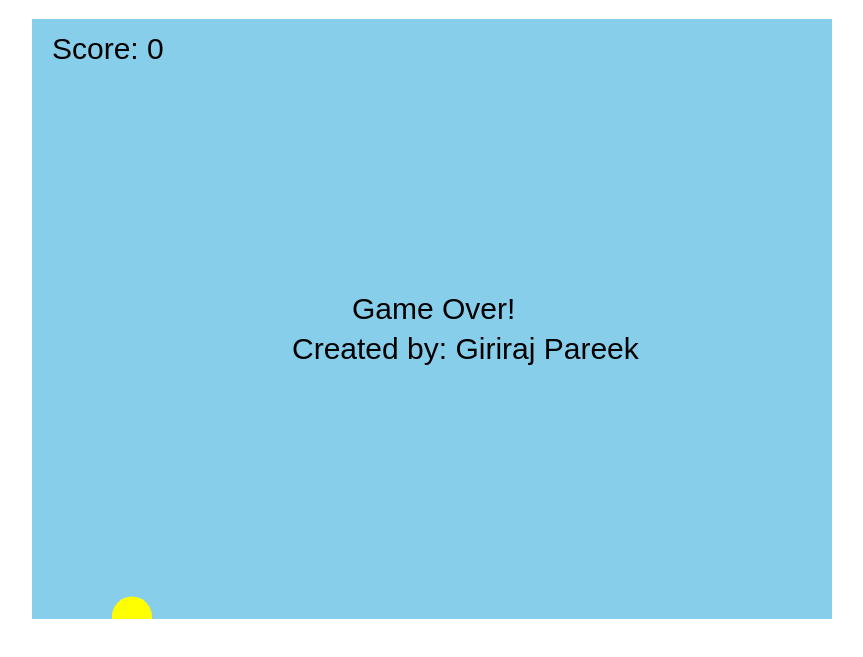
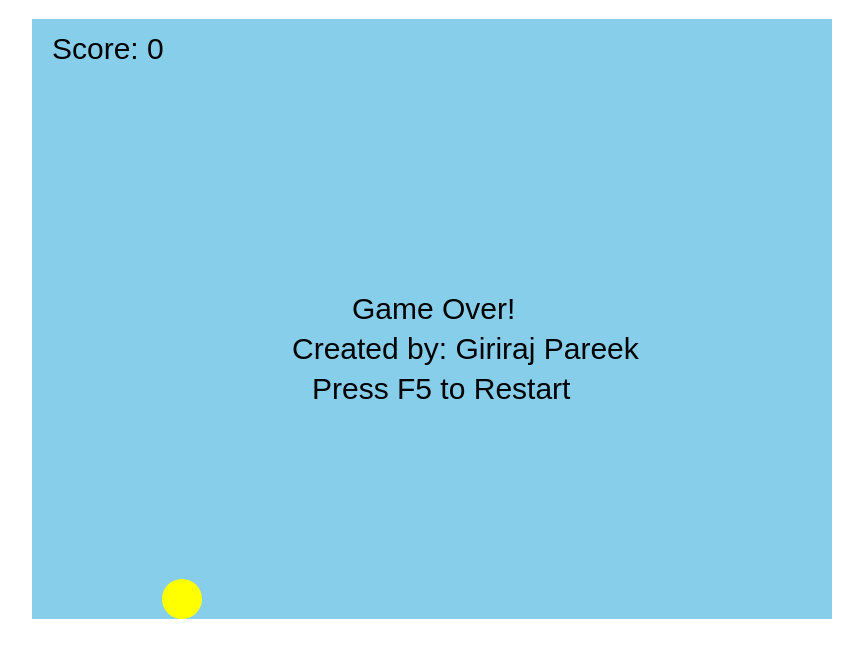
Before and after one commit to Giriraj005/FlappyBirdGameHarsh, a plain HTML site: page index.html in a window 1280 px wide. Shown: the part 61-718 px from the top of the page, without its empty margins (208-1071 px from the left). Drawn offline with Linux system fonts and the light colour scheme.

Commit message:
Update index.html

```diff
--- a/index.html
+++ b/index.html
@@ -21,20 +21,20 @@
         const canvas = document.getElementById("gameCanvas");
         const ctx = canvas.getContext("2d");
 
-        let bird = { x: 100, y: 300, radius: 20, velocity: 0, gravity: 0.6 };
+        let bird = { x: 150, y: 300, radius: 20, velocity: 0, gravity: 0.6, lift: -12 };
         let pipes = [];
         let score = 0;
         let isGameOver = false;
 
-        // Bird jump on key press
-        document.addEventListener("keydown", () => {
-            if (!isGameOver) {
-                bird.velocity = -10;
+        // Bird jumps when key is pressed
+        document.addEventListener("keydown", (event) => {
+            if (event.code === "Space" && !isGameOver) {
+                bird.velocity = bird.lift; // Jump effect
             }
         });
 
         function createPipe() {
-            let gap = 150;
+            let gap = 180;
             let topHeight = Math.random() * (canvas.height / 2);
             let bottomHeight = canvas.height - (topHeight + gap);
             pipes.push({ x: canvas.width, topHeight, bottomHeight, width: 80 });
@@ -43,12 +43,17 @@
         function update() {
             if (isGameOver) return;
 
-            // Bird movement
+            // Bird gravity effect
             bird.velocity += bird.gravity;
             bird.y += bird.velocity;
 
-            // Collision with top/bottom
-            if (bird.y + bird.radius > canvas.height || bird.y - bird.radius < 0) {
+            // Prevent bird from going out of bounds
+            if (bird.y + bird.radius >= canvas.height) {
+                bird.y = canvas.height - bird.radius;
+                isGameOver = true;
+            }
+            if (bird.y - bird.radius <= 0) {
+                bird.y = bird.radius;
                 isGameOver = true;
             }
 
@@ -96,6 +101,7 @@
             if (isGameOver) {
                 ctx.fillText("Game Over!", canvas.width / 2 - 80, canvas.height / 2);
                 ctx.fillText("Created by: Giriraj Pareek", canvas.width / 2 - 140, canvas.height / 2 + 40);
+                ctx.fillText("Press F5 to Restart", canvas.width / 2 - 120, canvas.height / 2 + 80);
             }
         }
 
```
